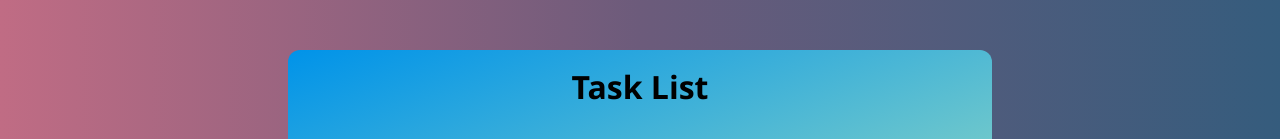
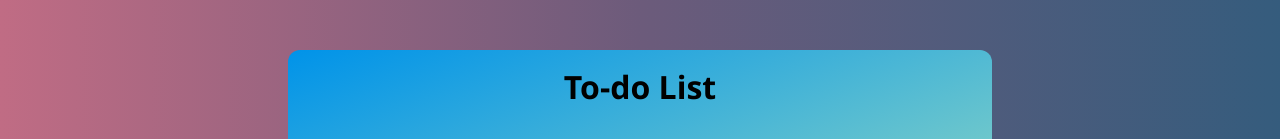
Before and after one commit to Ehteshamul-haque/add-task-todo, a React (Create React App) app: page / in a window 1280 px wide. Shown: the top 139 px of the page. Built offline with nearby package versions, Linux system fonts and the light colour scheme.

Commit message:
Add delete functionality using filter method & previous useState

```diff
--- a/src/App.js
+++ b/src/App.js
@@ -1,24 +1,33 @@
 import React , {useState} from "react";
 import "./App.css";
 import ListItem from "./ListItem";
-// import InputForm from "./InputForm";
+
 import Modal from "./Modal"
 function App() {
   const [listItem, setListItem] = useState([])
   const [isShowing, setIsShowing] = useState(false)
-
+  //Adding list via lift up - props & closing modal
   const listHandler = (list) => {
     setListItem(prevList => ([...prevList, list]));
     setIsShowing(false)
   }
-
+  // Show Modal via lift up - props
   const showModal = (show) => {
     setIsShowing(show);
+  }
+  // deleting list when click
+  const deleteHandler = (id) => {
+    setListItem((previousItem) => {
+      return previousItem.filter((item) => {
+      return id !== item.id;
+
+    })})
+
   }
 
   return (
     <>
-      <ListItem listItem={listItem} showModal={showModal}/>
+      <ListItem listItem={listItem} showModal={showModal} deleteHandler={deleteHandler}/>
       {isShowing && <Modal listHandler={listHandler}/>}
     </>
   );
--- a/src/ListItem.css
+++ b/src/ListItem.css
@@ -38,4 +38,5 @@
     background-color: #fbab7e;
     background-image: linear-gradient(62deg, #fbab7e 0%, #f7ce68 100%);
     box-shadow: 10px 10px 5px 0px rgba(0, 0, 0, 0.75);
+    cursor: pointer;
   }
--- a/src/ListItem.js
+++ b/src/ListItem.js
@@ -8,12 +8,15 @@ export default function ListItem(props) {
         <div className="fixed-container"></div>
         <div className="content-wrapper">
           <div className="heading">
-            <h1>Task List</h1>
+            <h1>To-do List</h1>
           </div>
 
           {props.listItem.map((items) => {
             return (
-              <div className="listItem" key={items.id}>
+              <div className="listItem" key={items.id} onClick={(e) => {
+                e.preventDefault();
+                props.deleteHandler(items.id)
+              }}>
                   <div className="listName">{items.name}</div>
                   <div style={{ fontSize: "13px" }} className="listDate">
                     {items.date}
```
